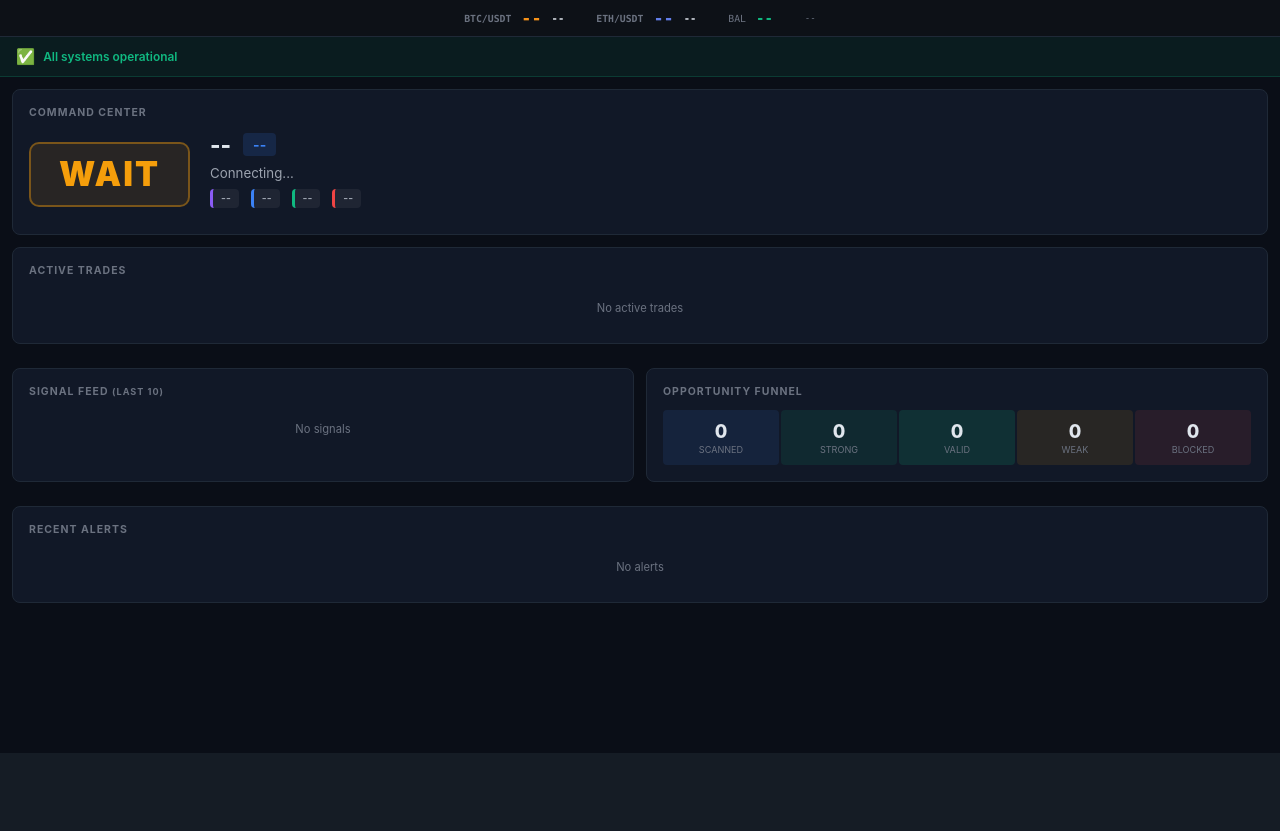
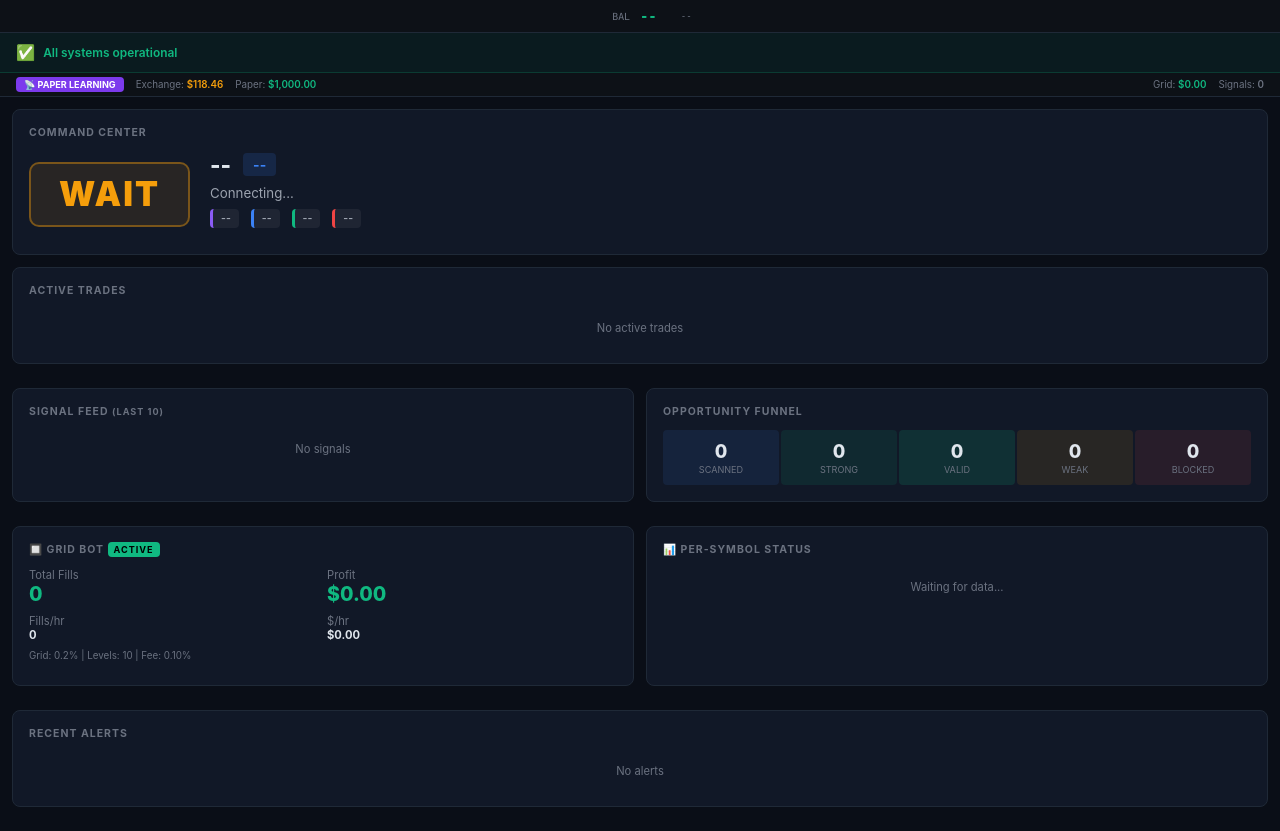
Before and after one commit to vikkl1990/VNEdge_QuantTrade, a Python web app: template dashboard/templates/index.html in a window 1280 px wide. Shown: the part 47-878 px from the top of the page. Before the commit the page ends 800 px from the top, so only its background shows below. Run offline with Jinja, Linux system fonts and the light colour scheme; the template is opened without the code that fills it, so the values that code supplies are empty.

Commit message:
Dashboard: Grid Bot panel, per-symbol status, learning mode badge
New elements:
- Grid Bot panel: fills, profit, $/hr, spacing, open positions
- Per-symbol status cards: BTC/ETH/AVAX with prices
- Learning mode badge (purple): shows operating mode
- Exchange balance ($118.46) + paper balance mini bar
- Grid mini profit counter in top bar
- Dynamic price ticker: auto-generates for all symbols (not hardcoded)
- All new elements update via API every 5 seconds

Co-Authored-By: Claude Opus 4.6 (1M context) <noreply@anthropic.com>

```diff
--- a/dashboard/templates/index.html
+++ b/dashboard/templates/index.html
@@ -136,17 +136,8 @@ tr:hover{background:rgba(255,255,255,.02)}
 </nav>
 
 <!-- ═══ PRICE TICKER ═══════════════════════════════════════ -->
-<div id="price-ticker" style="display:flex;justify-content:center;gap:32px;padding:8px 16px;background:#0d1117;border-bottom:1px solid #1f2937;font-family:'SF Mono',Consolas,monospace">
-  <div style="display:flex;align-items:center;gap:10px">
-    <span style="color:var(--muted);font-size:.7rem;font-weight:600">BTC/USDT</span>
-    <span id="price-btc" style="font-size:1.2rem;font-weight:800;color:#f7931a">--</span>
-    <span id="price-btc-change" style="font-size:.75rem;font-weight:600">--</span>
-  </div>
-  <div style="display:flex;align-items:center;gap:10px">
-    <span style="color:var(--muted);font-size:.7rem;font-weight:600">ETH/USDT</span>
-    <span id="price-eth" style="font-size:1.2rem;font-weight:800;color:#627eea">--</span>
-    <span id="price-eth-change" style="font-size:.75rem;font-weight:600">--</span>
-  </div>
+<div id="price-ticker" style="display:flex;justify-content:center;gap:24px;padding:8px 16px;background:#0d1117;border-bottom:1px solid #1f2937;font-family:'SF Mono',Consolas,monospace;flex-wrap:wrap">
+  <div id="ticker-symbols" style="display:flex;gap:24px;flex-wrap:wrap"></div>
   <div style="display:flex;align-items:center;gap:10px">
     <span style="color:var(--muted);font-size:.7rem">BAL</span>
     <span id="price-bal" style="font-size:1rem;font-weight:700;color:var(--green)">--</span>
@@ -160,6 +151,18 @@ tr:hover{background:rgba(255,255,255,.02)}
 <div class="alert-banner" id="alert-banner">
   <span class="alert-icon" id="alert-icon"></span>
   <span id="alert-text"></span>
+</div>
+<!-- Mode + Exchange Balance bar -->
+<div style="display:flex;justify-content:space-between;padding:4px 16px;background:#0d1117;border-bottom:1px solid #1f2937;font-size:.7rem">
+  <div style="display:flex;gap:12px;align-items:center">
+    <span id="mode-badge" style="padding:2px 8px;border-radius:4px;background:#7c3aed;color:#fff;font-weight:700;font-size:.65rem">📡 PAPER LEARNING</span>
+    <span style="color:var(--muted)">Exchange: <span id="exchange-bal" style="color:#f59e0b;font-weight:600">$118.46</span></span>
+    <span style="color:var(--muted)">Paper: <span id="paper-bal-mini" style="color:var(--green);font-weight:600">$1,000.00</span></span>
+  </div>
+  <div style="display:flex;gap:12px;align-items:center">
+    <span style="color:var(--muted)">Grid: <span id="grid-mini-profit" style="color:var(--green);font-weight:600">$0.00</span></span>
+    <span style="color:var(--muted)">Signals: <span id="signals-mini-count" style="font-weight:600">0</span></span>
+  </div>
 </div>
 
 <!-- ═══════════════════════════════════════════════════════ -->
@@ -214,6 +217,33 @@ tr:hover{background:rgba(255,255,255,.02)}
         <div class="funnel-step" style="background:rgba(16,185,129,.15)"><div class="f-val" id="fn-valid">0</div><div class="f-lbl">Valid</div></div>
         <div class="funnel-step" style="background:rgba(245,158,11,.1)"><div class="f-val" id="fn-weak">0</div><div class="f-lbl">Weak</div></div>
         <div class="funnel-step" style="background:rgba(239,68,68,.1)"><div class="f-val" id="fn-blocked">0</div><div class="f-lbl">Blocked</div></div>
+      </div>
+    </div>
+
+    <!-- Grid Bot Status -->
+    <div class="panel">
+      <div class="panel-title">🔲 Grid Bot <span id="grid-status-badge" style="font-size:.65rem;padding:2px 6px;border-radius:4px;background:var(--green);color:#000;font-weight:700">ACTIVE</span></div>
+      <div id="grid-panel" style="font-size:.8rem">
+        <div style="display:grid;grid-template-columns:1fr 1fr;gap:8px;margin-top:8px">
+          <div><span style="color:var(--muted)">Total Fills</span><br><span id="grid-fills" style="font-size:1.4rem;font-weight:800;color:var(--green)">0</span></div>
+          <div><span style="color:var(--muted)">Profit</span><br><span id="grid-profit" style="font-size:1.4rem;font-weight:800;color:var(--green)">$0.00</span></div>
+          <div><span style="color:var(--muted)">Fills/hr</span><br><span id="grid-fills-hr" style="font-weight:700">0</span></div>
+          <div><span style="color:var(--muted)">$/hr</span><br><span id="grid-profit-hr" style="font-weight:700">$0.00</span></div>
+        </div>
+        <div style="margin-top:8px;font-size:.7rem;color:var(--muted)">
+          <span>Grid: <span id="grid-spacing">0.2%</span></span> |
+          <span>Levels: <span id="grid-levels">10</span></span> |
+          <span>Fee: <span id="grid-fee">0.10%</span></span>
+        </div>
+        <div id="grid-positions-list" style="margin-top:8px;font-size:.7rem;max-height:120px;overflow-y:auto"></div>
+      </div>
+    </div>
+
+    <!-- Per-Symbol Regime -->
+    <div class="panel">
+      <div class="panel-title">📊 Per-Symbol Status</div>
+      <div id="per-symbol-status" style="font-size:.8rem">
+        <div class="empty">Waiting for data...</div>
       </div>
     </div>
 
@@ -494,46 +524,57 @@ async function refreshLive() {
 
     // Alerts
     updateAlerts(alerts);
+
+    // Grid Bot
+    try {
+        const grid = await api("/api/grid/status");
+        if (grid) updateGridPanel(grid);
+    } catch(e) {}
+
+    // Per-symbol status
+    updatePerSymbolStatus(status, decision);
+
+    // Mini bar (mode, exchange bal, grid profit)
+    try {
+        const mon = await api("/api/monitor/report");
+        if (mon) {
+            const ppEl = document.getElementById("paper-bal-mini");
+            if (ppEl) ppEl.textContent = "$" + (mon.paper_balance || 0).toLocaleString("en-US", {minimumFractionDigits:2});
+            const scEl = document.getElementById("signals-mini-count");
+            if (scEl) scEl.textContent = mon.total_analyzed || 0;
+        }
+    } catch(e) {}
 }
 
+const SYMBOL_COLORS = {"BTC":"#f7931a","ETH":"#627eea","AVAX":"#e84142","SOL":"#9945ff","LINK":"#2a5ada","DOGE":"#c3a634","SUI":"#4da2ff","WIF":"#8b5cf6"};
 function updatePriceTicker(prices, prev, status) {
-    const btc = prices["BTC/USDT"] || 0;
-    const eth = prices["ETH/USDT"] || 0;
-    const prevBtc = prev["BTC/USDT"] || btc;
-    const prevEth = prev["ETH/USDT"] || eth;
+    const container = document.getElementById("ticker-symbols");
+    if (!container) return;
 
-    const btcEl = document.getElementById("price-btc");
-    const ethEl = document.getElementById("price-eth");
-
-    // Format with commas
-    btcEl.textContent = "$" + btc.toLocaleString("en-US", {minimumFractionDigits:2, maximumFractionDigits:2});
-    ethEl.textContent = "$" + eth.toLocaleString("en-US", {minimumFractionDigits:2, maximumFractionDigits:2});
-
-    // Flash color on change
-    if (btc !== prevBtc) {
-        btcEl.style.color = btc > prevBtc ? "#10b981" : "#ef4444";
-        setTimeout(() => { btcEl.style.color = "#f7931a"; }, 800);
+    // Build ticker dynamically for all symbols
+    const symbols = Object.keys(prices).sort();
+    let html = "";
+    for (const sym of symbols) {
+        const price = prices[sym] || 0;
+        const prevPrice = prev[sym] || price;
+        const base = sym.split("/")[0];
+        const color = SYMBOL_COLORS[base] || "#9ca3af";
+        const chg = prevPrice > 0 ? ((price - prevPrice) / prevPrice * 100) : 0;
+        const chgColor = chg >= 0 ? "var(--green)" : "var(--red)";
+        const arrow = chg >= 0 ? "▲" : "▼";
+        const decimals = price > 100 ? 2 : price > 1 ? 2 : 4;
+        const fmtPrice = price > 100 ? "$" + price.toLocaleString("en-US", {minimumFractionDigits:2, maximumFractionDigits:2}) : "$" + price.toFixed(decimals);
+        html += `<div style="display:flex;align-items:center;gap:8px">
+            <span style="color:var(--muted);font-size:.7rem;font-weight:600">${base}/USDT</span>
+            <span style="font-size:1.1rem;font-weight:800;color:${color}">${fmtPrice}</span>
+            <span style="font-size:.7rem;font-weight:600;color:${chgColor}">${arrow}${Math.abs(chg).toFixed(3)}%</span>
+        </div>`;
     }
-    if (eth !== prevEth) {
-        ethEl.style.color = eth > prevEth ? "#10b981" : "#ef4444";
-        setTimeout(() => { ethEl.style.color = "#627eea"; }, 800);
-    }
-
-    // Change % (from prev tick)
-    const btcChg = prevBtc > 0 ? ((btc - prevBtc) / prevBtc * 100) : 0;
-    const ethChg = prevEth > 0 ? ((eth - prevEth) / prevEth * 100) : 0;
-    const btcChgEl = document.getElementById("price-btc-change");
-    const ethChgEl = document.getElementById("price-eth-change");
-    btcChgEl.textContent = (btcChg >= 0 ? "▲" : "▼") + Math.abs(btcChg).toFixed(3) + "%";
-    btcChgEl.style.color = btcChg >= 0 ? "var(--green)" : "var(--red)";
-    ethChgEl.textContent = (ethChg >= 0 ? "▲" : "▼") + Math.abs(ethChg).toFixed(3) + "%";
-    ethChgEl.style.color = ethChg >= 0 ? "var(--green)" : "var(--red)";
-
-    // Balance from price-bal — updated by analytics refresh from monitor report
-    // Exchange balance shown in ticker is $118.46 (hardcoded until API exposes it)
+    container.innerHTML = html;
 
     // Update time
-    document.getElementById("price-update-time").textContent = status.last_data_update || "";
+    const timeEl = document.getElementById("price-update-time");
+    if (timeEl) timeEl.textContent = status.last_data_update || "";
 }
 
 function updateBanner(status, decision) {
@@ -777,6 +818,65 @@ function updateFunnel(raw) {
     document.getElementById("fn-weak").textContent = f.weak || 0;
     const blocked = (f.blocked_regime || 0) + (f.blocked_cost || 0) + (f.blocked_ev || 0) + (f.blocked_htf || 0);
     document.getElementById("fn-blocked").textContent = blocked;
+}
+
+function updateGridPanel(g) {
+    if (!g) return;
+    const el = (id) => document.getElementById(id);
+    const fills = el("grid-fills"); if (fills) fills.textContent = g.total_fills || 0;
+    const profit = el("grid-profit"); if (profit) { profit.textContent = "$" + (g.total_profit || 0).toFixed(2); profit.style.color = g.total_profit >= 0 ? "var(--green)" : "var(--red)"; }
+    const fhr = el("grid-fills-hr"); if (fhr) fhr.textContent = (g.fills_per_hour || 0).toFixed(1);
+    const phr = el("grid-profit-hr"); if (phr) { phr.textContent = "$" + (g.profit_per_hour || 0).toFixed(2); phr.style.color = g.profit_per_hour >= 0 ? "var(--green)" : "var(--red)"; }
+    const sp = el("grid-spacing"); if (sp) sp.textContent = (g.grid_pct || 0).toFixed(1) + "%";
+    const lv = el("grid-levels"); if (lv) lv.textContent = g.num_levels || 0;
+    const fe = el("grid-fee"); if (fe) fe.textContent = (g.fee_rt_pct || 0).toFixed(2) + "%";
+    const badge = el("grid-status-badge"); if (badge) { badge.textContent = g.total_fills > 0 ? "TRADING" : "BUILDING SMA"; badge.style.background = g.total_fills > 0 ? "var(--green)" : "#f59e0b"; }
+    const miniProfit = el("grid-mini-profit"); if (miniProfit) miniProfit.textContent = "$" + (g.total_profit || 0).toFixed(2);
+
+    // Show open positions
+    const posList = el("grid-positions-list");
+    if (posList && g.positions) {
+        const syms = Object.keys(g.positions);
+        if (syms.length === 0) {
+            posList.innerHTML = '<span style="color:var(--muted)">No grid positions yet (building SMA)</span>';
+        } else {
+            let html = '';
+            for (const sym of syms) {
+                const p = g.positions[sym];
+                html += `<div style="display:flex;justify-content:space-between;padding:2px 0;border-bottom:1px solid #1f2937">
+                    <span>${sym.split("/")[0]}</span>
+                    <span>Open: ${p.open || 0}</span>
+                    <span>Center: $${(p.center || 0).toFixed(2)}</span>
+                </div>`;
+            }
+            posList.innerHTML = html;
+        }
+    }
+}
+
+function updatePerSymbolStatus(status, decision) {
+    const container = document.getElementById("per-symbol-status");
+    if (!container || !status || !status.prices) return;
+
+    const prices = status.prices;
+    let html = '<div style="display:grid;grid-template-columns:1fr 1fr 1fr;gap:6px">';
+
+    for (const sym of Object.keys(prices).sort()) {
+        const base = sym.split("/")[0];
+        const color = SYMBOL_COLORS[base] || "#9ca3af";
+        const price = prices[sym];
+        const decimals = price > 100 ? 2 : 4;
+        const isBest = decision && decision.best_symbol === sym;
+        const border = isBest ? "border:1px solid var(--green)" : "border:1px solid #1f2937";
+
+        html += `<div style="padding:6px;border-radius:4px;${border};text-align:center">
+            <div style="font-weight:700;color:${color};font-size:.85rem">${base}</div>
+            <div style="font-size:.75rem;color:var(--muted)">$${price.toFixed(decimals)}</div>
+            <div style="font-size:.65rem;color:var(--muted)">Scanning</div>
+        </div>`;
+    }
+    html += '</div>';
+    container.innerHTML = html;
 }
 
 function updateAlerts(alerts) {
```
